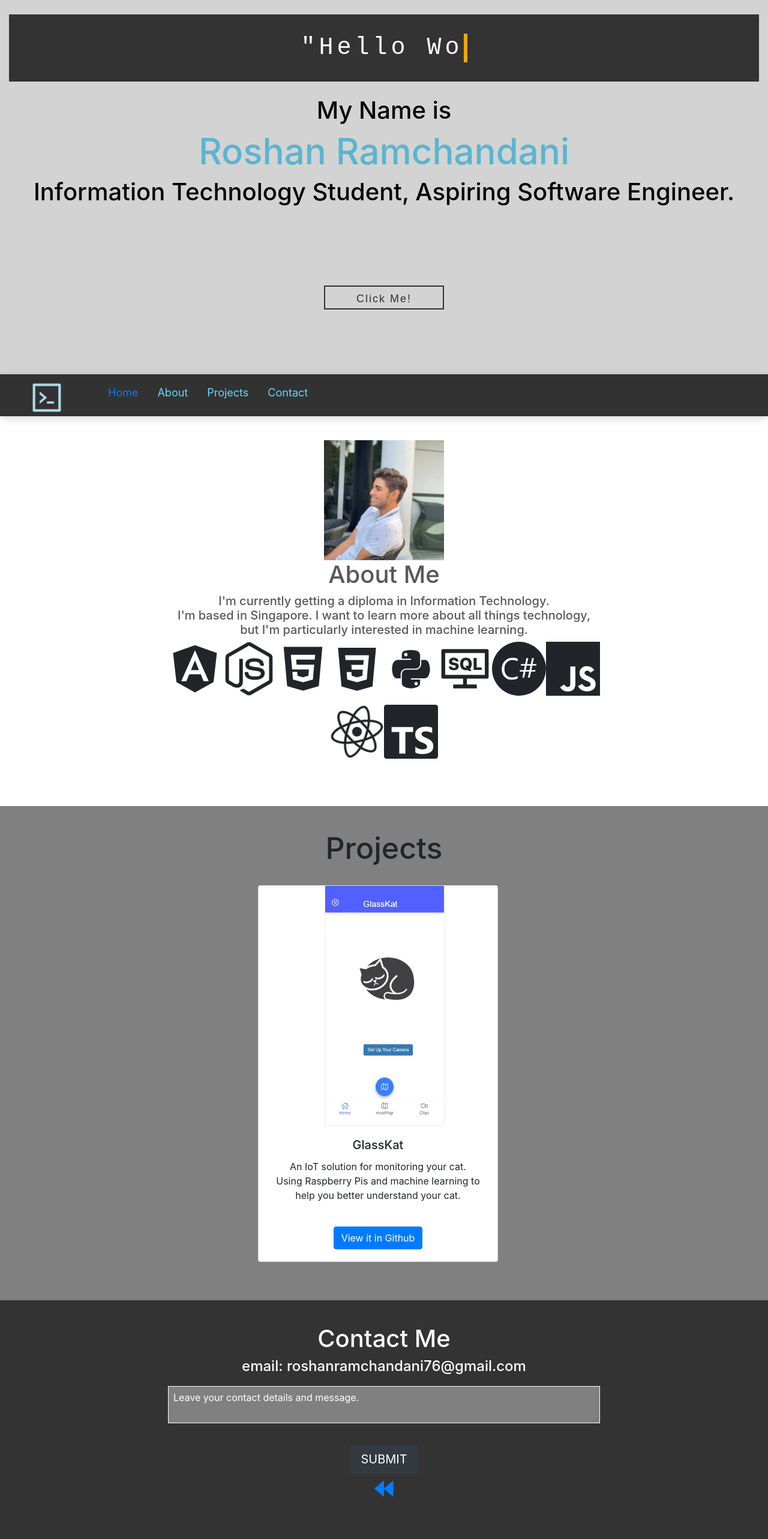
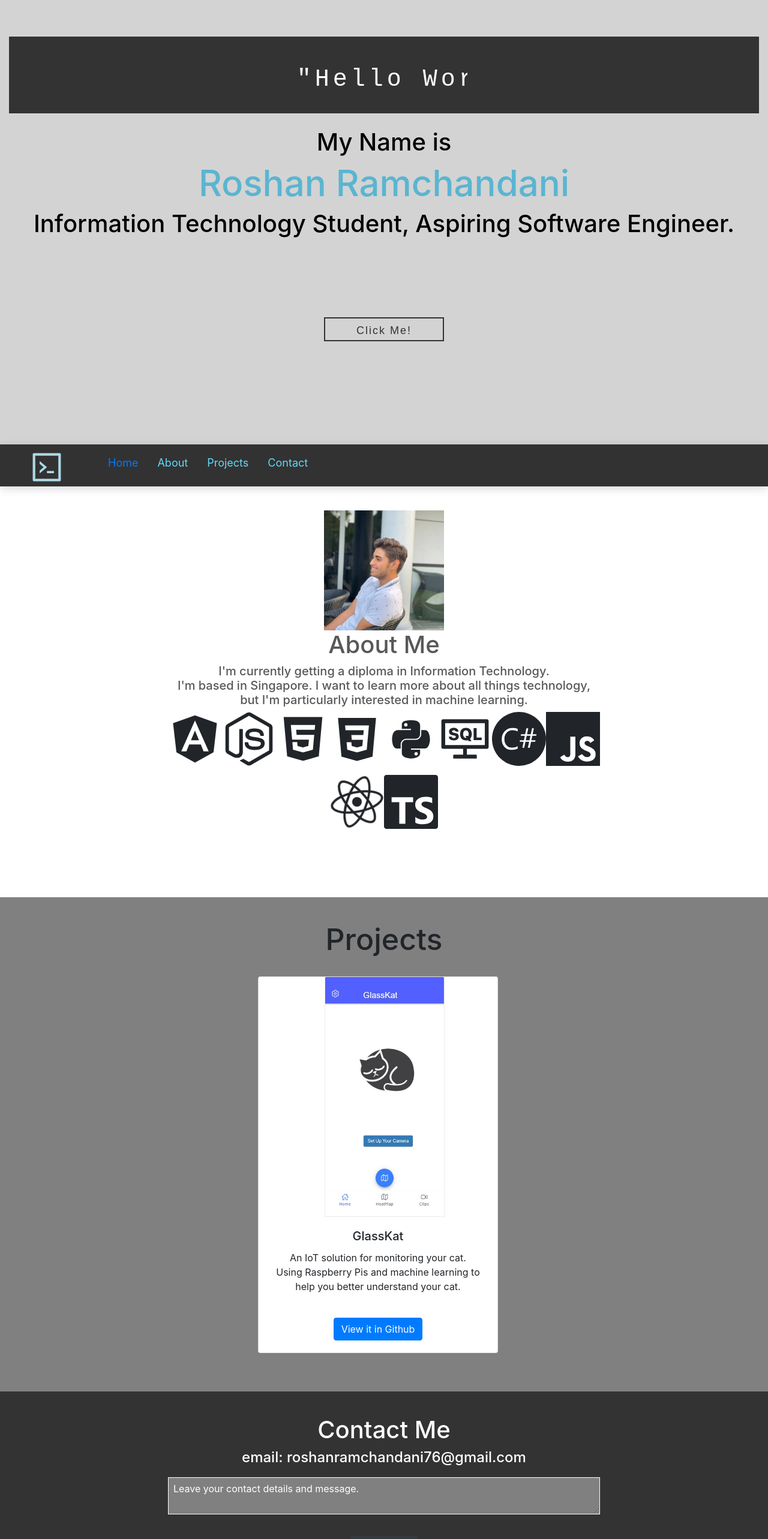
Before and after one commit to RoshanR0100/roshan, a React (Create React App) app: page / in a window 1280 px wide. Shown: the top 2566 px of the page at 60% size. Built offline with nearby package versions, Linux system fonts and the light colour scheme.

Commit message:
to fit firefox

```diff
--- a/src/App.css
+++ b/src/App.css
@@ -109,6 +109,9 @@
 }
 .home{
   min-height: 100%;
+  display: flex;
+  padding-top: 10%;
+  padding-bottom: 10%;
 }
 .section{
   min-height: 100%;
@@ -120,6 +123,10 @@
   min-height: 100%;
 }
 .footer{
-  height: 100%;
+  min-height: 100%;
   padding-bottom: 25px;
 }
+
+.section-content{
+  min-height: 100%;
+}
--- a/src/App.js
+++ b/src/App.js
@@ -17,25 +17,21 @@ class App extends Component {
     return (
       <div className="App">
         <Home
-          id="home" />
+          id="home"
+          />
         <Navbar />
         <Section
           title="About Me"
-          subtitle="Hello"
           dark={false}
           id="section1"
         ></Section>
         <Section2
-          title="Hello"
-          subtitle="Hello"
           dark={false}
           id="section2"
         >
 
         </Section2>
         <Section3
-          title="Hello"
-          subtitle="Hello"
           dark={true}
           id="section3"
         ></Section3>
--- a/src/Components/Home.css
+++ b/src/Components/Home.css
@@ -1,12 +1,15 @@
+.section-home{
+  min-height: 100%;
 
+}
 .homepage-bgimage {
     background: lightgray;
     height: 100%;
     background-position: center;
     background-repeat: no-repeat;
     background-size: cover;
-    padding-bottom: 5%;
-    padding-top: -5%;
+    padding-bottom: 10%;
+    padding-top: 1%;
   }
   .h1{
       margin-right: 100%;
@@ -64,7 +67,7 @@
 
   .textthingy {
     background: #333;
-    padding-top: 2em;
+    padding-top: 3em;
     padding-bottom: 2em;
     display: flex;
     justify-content: center;
--- a/src/Components/Home.js
+++ b/src/Components/Home.js
@@ -8,8 +8,9 @@ import Button from 'react-bootstrap/Button';
 export default function Home({id }) {
     let styleobj =  {fontSize: 100 }
   return (
-    <div className={("section-home")}>
+    <div className={("section-home")} >
       <div className="container-fluid homepage-bgimage" id={id}>
+        <br></br>
         <br></br>
             <div className="textthingy">
                 <div className="typewriter">
--- a/src/Components/Section.js
+++ b/src/Components/Section.js
@@ -15,7 +15,7 @@ import './section.css';
 
 export default function Section1({ dark, id }) {
   return (
-    <div className={"section" + (dark ? " section-dark" : "")}>
+    <div className={"section" + (dark ? " section-dark" : "")} style={{minHeight:100, paddingBottom:35}}>
       <div className="section-content" id={id}>
         <img src={profile} width="200" />
         <h1 style={{fontSize:40, color:"#585858"}}>
--- a/src/Components/Section2.js
+++ b/src/Components/Section2.js
@@ -12,7 +12,7 @@ import 'react-bootstrap';
 export default function Section2({ id }) {
 
   return (
-    <div className="Section2" style={{backgroundColor:"grey"}}>
+    <div className="Section2" style={{backgroundColor:"grey", minHeight:100}}>
       <div className="section-content" id={id}>
         <h1 style={{fontSize:50}}>Projects</h1>
         <br></br>
--- a/src/Components/Section3.css
+++ b/src/Components/Section3.css
@@ -5,3 +5,6 @@ input::placeholder{
 textarea::placeholder{
     color: #fff;
 }
+.footer{
+    margin-top: 20%
+}
--- a/src/Components/Section3.js
+++ b/src/Components/Section3.js
@@ -42,6 +42,8 @@ export default function Section3({ dark, id }) {
         }}/>
             <Button className="rounded-0 z-depth-5" size="lg" variant="dark" type="submit" style={{marginTop:30}} value="Send">SUBMIT</Button>
         </form>
+        <br></br>
+        <br></br>
         <Link
             to="home"
             spy={true}
@@ -54,6 +56,8 @@ export default function Section3({ dark, id }) {
    />
 </Link>
       </div>
+      <br></br>
+      <br></br>
       <br></br>
       <br></br>
       <footer id="footer" >
```
Also changed, not shown: 1 other file (tests, documents, lock files or other folders).
